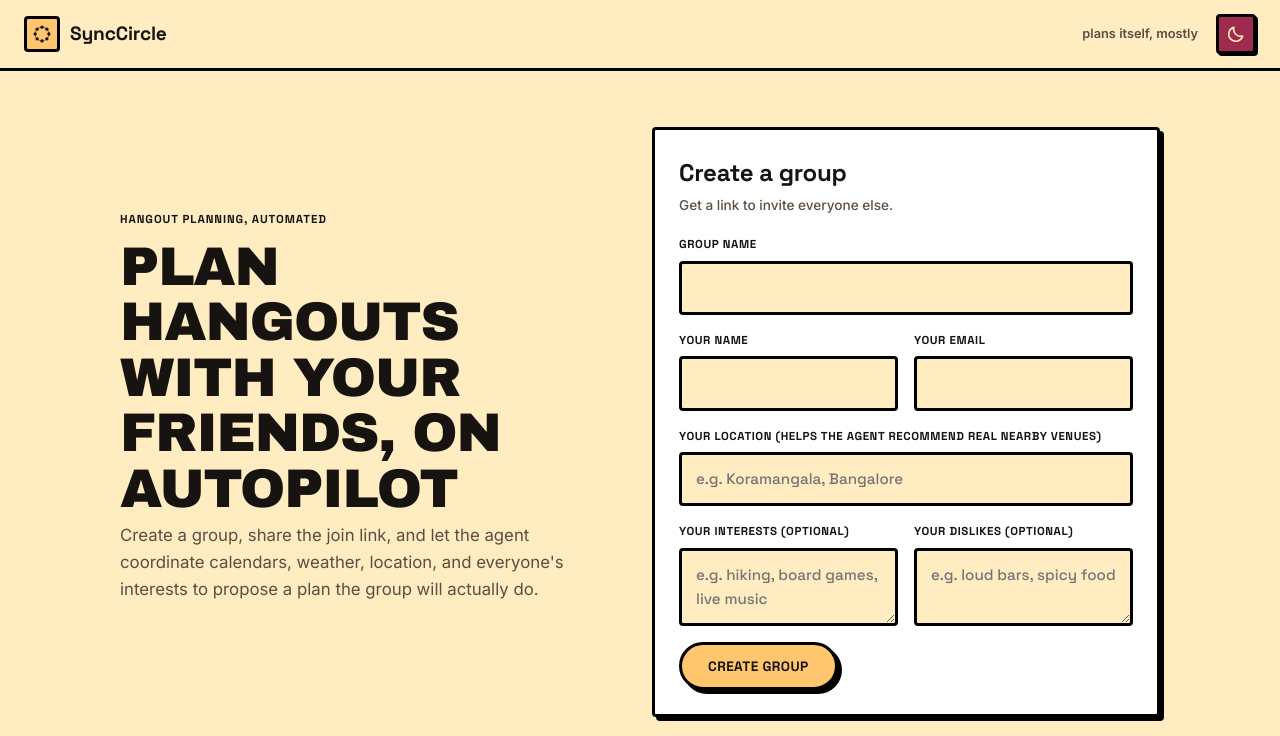
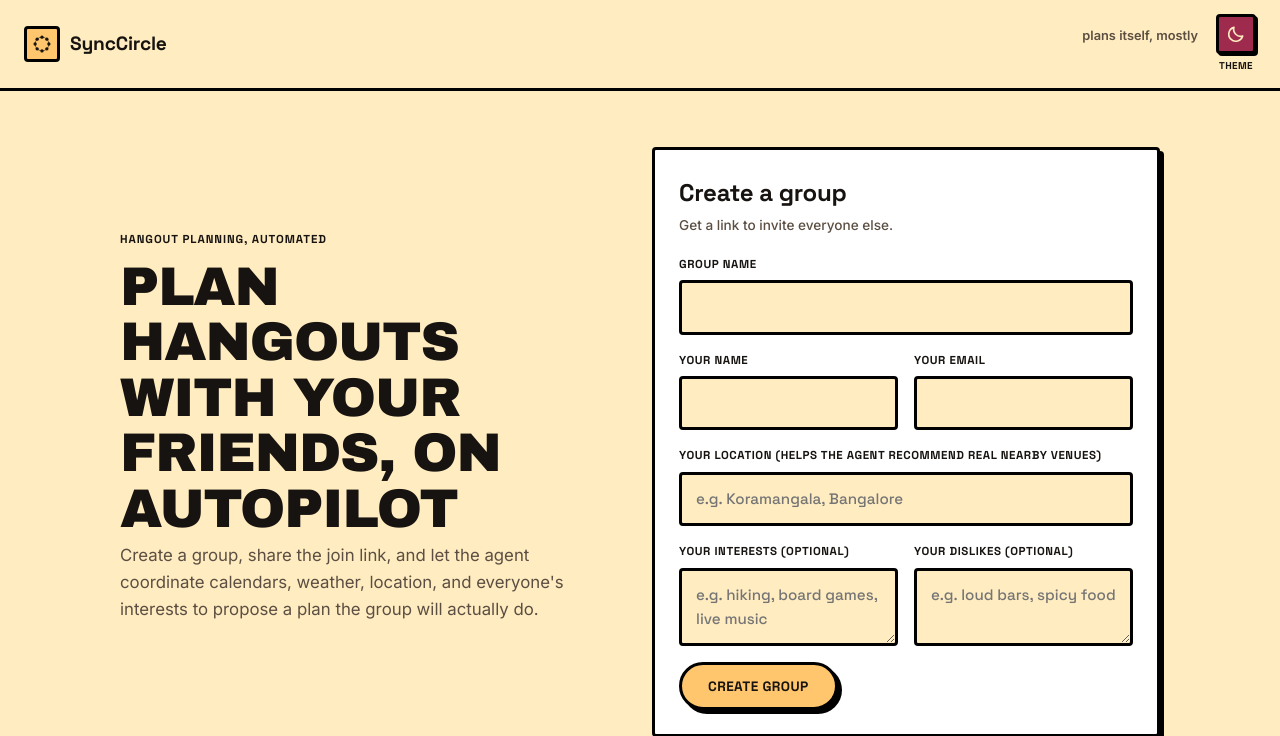
Before and after one commit to Turtlesalt/Krishiv-Capstone, a FastAPI app: page / in a window 1280 px wide. Shown: the top 736 px of the page. Run offline with FastAPI, Linux system fonts and the light colour scheme.

Commit message:
Align theme toggle with nav buttons and keep theme across pages
Co-Authored-By: Claude Opus 5.5 (1M context) <noreply@anthropic.com>

```diff
--- a/backend/static/app.js
+++ b/backend/static/app.js
@@ -4,9 +4,11 @@
 // (the reply form, favorite delete). Before the browser navigates away we
 // play a brief ripple on the button so the click feels confirmed, then
 // submit for real.
-// Light/dark toggle. base.html already applies any saved choice before
-// first paint (inline head script) so there's no flash - this just wires
-// up the click and keeps localStorage in sync.
+// Light/dark toggle. The choice is saved in a "theme" cookie, which the
+// server reads to render data-theme on <html> for every page (so it
+// carries over from the sign-up screen into the group pages even where
+// localStorage is blocked); localStorage is kept as a fallback that the
+// inline head script in base.html also reads.
 function currentTheme() {
   const saved = document.documentElement.dataset.theme;
   if (saved === "light" || saved === "dark") return saved;
@@ -15,10 +17,18 @@ function currentTheme() {
 
 function setTheme(theme) {
   document.documentElement.dataset.theme = theme;
+  document.cookie = "theme=" + theme + "; path=/; max-age=31536000; SameSite=Lax";
   try {
     localStorage.setItem("theme", theme);
   } catch (e) {}
 }
+
+// Pages shown via back/forward can come from a cache holding whatever
+// theme they had when left, so re-apply the saved choice on every show.
+window.addEventListener("pageshow", () => {
+  const match = document.cookie.match(/(?:^|; )theme=(light|dark)/);
+  if (match) document.documentElement.dataset.theme = match[1];
+});
 
 document.addEventListener("DOMContentLoaded", () => {
   const toggle = document.getElementById("theme-toggle");
--- a/backend/static/style.css
+++ b/backend/static/style.css
@@ -181,7 +181,8 @@ a { color: var(--accent-primary); font-weight: 600; }
 }
 
 @media (min-width: 640px) {
-  .tagline { display: inline; }
+  /* line up with the 40px toggle box, not the box + its label */
+  .tagline { display: inline; align-self: flex-start; line-height: 44px; }
 }
 
 /* ---------- nav icons ---------- */
@@ -223,9 +224,9 @@ a { color: var(--accent-primary); font-weight: 600; }
 
 .nav-icon-box svg { width: 20px; height: 20px; }
 
-.nav-icon:nth-child(1) .nav-icon-box { background: var(--bg-gold); }
-.nav-icon:nth-child(2) .nav-icon-box { background: var(--bg-coral); }
-.nav-icon:nth-child(3) .nav-icon-box { background: var(--card-bg); }
+.nav-icons .nav-icon:nth-child(1) .nav-icon-box { background: var(--bg-gold); }
+.nav-icons .nav-icon:nth-child(2) .nav-icon-box { background: var(--bg-coral); }
+.nav-icons .nav-icon:nth-child(3) .nav-icon-box { background: var(--card-bg); }
 
 .nav-icon:active .nav-icon-box,
 .nav-icon-box:active {
@@ -244,23 +245,15 @@ a { color: var(--accent-primary); font-weight: 600; }
 
 /* ---------- theme toggle ---------- */
 
+/* Sits in a .nav-icon wrapper (box + label) like the nav links, and
+   inherits .nav-icon-box sizing/border/shadow so it lines up with them. */
 .theme-toggle {
-  align-self: center;
-  display: inline-flex;
-  align-items: center;
-  justify-content: center;
-  width: 40px;
-  height: 40px;
   min-height: 0;
   padding: 0;
   flex: none;
   background: var(--bg-berry);
-  border: var(--border-width) solid var(--border-color);
-  border-radius: var(--radius-sharp);
   color: var(--text-on-fill);
   cursor: pointer;
-  transition: transform 0.1s ease, box-shadow 0.1s ease;
-  box-shadow: var(--shadow-offset-sm) var(--shadow-offset-sm) 0 var(--shadow-color);
 }
 
 .theme-toggle:hover { background: var(--bg-berry); }
--- a/backend/templates/base.html
+++ b/backend/templates/base.html
@@ -1,14 +1,17 @@
 <!doctype html>
-<html lang="en">
+{% set saved_theme = request.cookies.get("theme") %}
+<html lang="en"{% if saved_theme in ("light", "dark") %} data-theme="{{ saved_theme }}"{% endif %}>
 <head>
   <meta charset="utf-8">
   <meta name="viewport" content="width=device-width, initial-scale=1">
   <script>
     (function () {
       try {
+        if (document.documentElement.dataset.theme) return;
         var saved = localStorage.getItem("theme");
         if (saved === "light" || saved === "dark") {
           document.documentElement.dataset.theme = saved;
+          document.cookie = "theme=" + saved + "; path=/; max-age=31536000; SameSite=Lax";
         }
       } catch (e) {}
     })();
@@ -64,10 +67,13 @@
       {% else %}
       <span class="tagline">plans itself, mostly</span>
       {% endif %}
-      <button type="button" class="theme-toggle" id="theme-toggle" aria-label="Switch between light and dark mode">
-        <svg class="icon-sun" viewBox="0 0 24 24" fill="none" aria-hidden="true"><circle cx="12" cy="12" r="4.5" stroke="currentColor" stroke-width="2"/><path d="M12 2.5v2.5M12 19v2.5M4.2 4.2l1.8 1.8M18 18l1.8 1.8M2.5 12H5M19 12h2.5M4.2 19.8 6 18M18 6l1.8-1.8" stroke="currentColor" stroke-width="2" stroke-linecap="round"/></svg>
-        <svg class="icon-moon" viewBox="0 0 24 24" fill="none" aria-hidden="true"><path d="M20 14.5A8.5 8.5 0 0 1 9.5 4 8.5 8.5 0 1 0 20 14.5z" stroke="currentColor" stroke-width="2" stroke-linejoin="round"/></svg>
-      </button>
+      <div class="nav-icon">
+        <button type="button" class="nav-icon-box theme-toggle" id="theme-toggle" aria-label="Switch between light and dark mode">
+          <svg class="icon-sun" viewBox="0 0 24 24" fill="none" aria-hidden="true"><circle cx="12" cy="12" r="4.5" stroke="currentColor" stroke-width="2"/><path d="M12 2.5v2.5M12 19v2.5M4.2 4.2l1.8 1.8M18 18l1.8 1.8M2.5 12H5M19 12h2.5M4.2 19.8 6 18M18 6l1.8-1.8" stroke="currentColor" stroke-width="2" stroke-linecap="round"/></svg>
+          <svg class="icon-moon" viewBox="0 0 24 24" fill="none" aria-hidden="true"><path d="M20 14.5A8.5 8.5 0 0 1 9.5 4 8.5 8.5 0 1 0 20 14.5z" stroke="currentColor" stroke-width="2" stroke-linejoin="round"/></svg>
+        </button>
+        <span class="nav-icon-label">Theme</span>
+      </div>
     </div>
   </header>
   <main class="{% block wrap_class %}wrap{% endblock %}">
```
Also changed, not shown: BUILD_LOG.md (+29 -0 lines).
